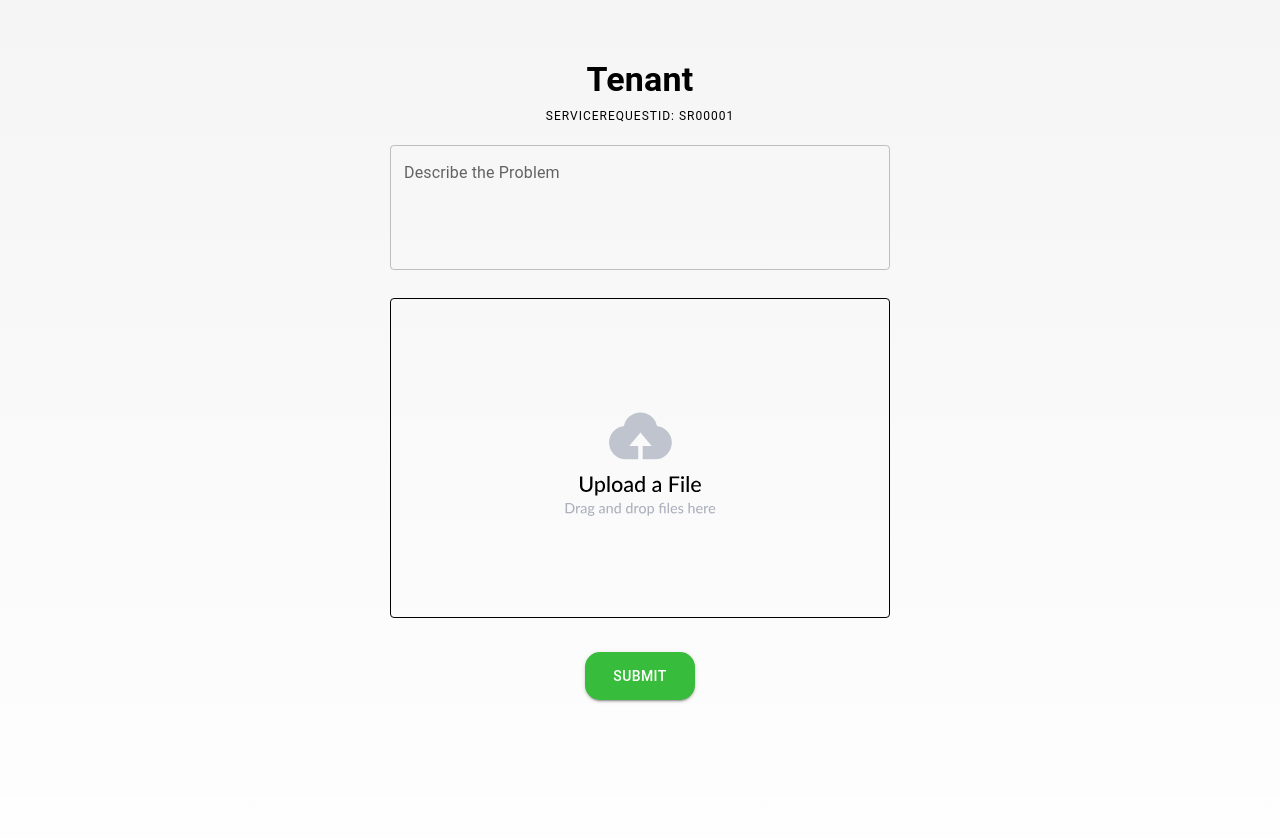
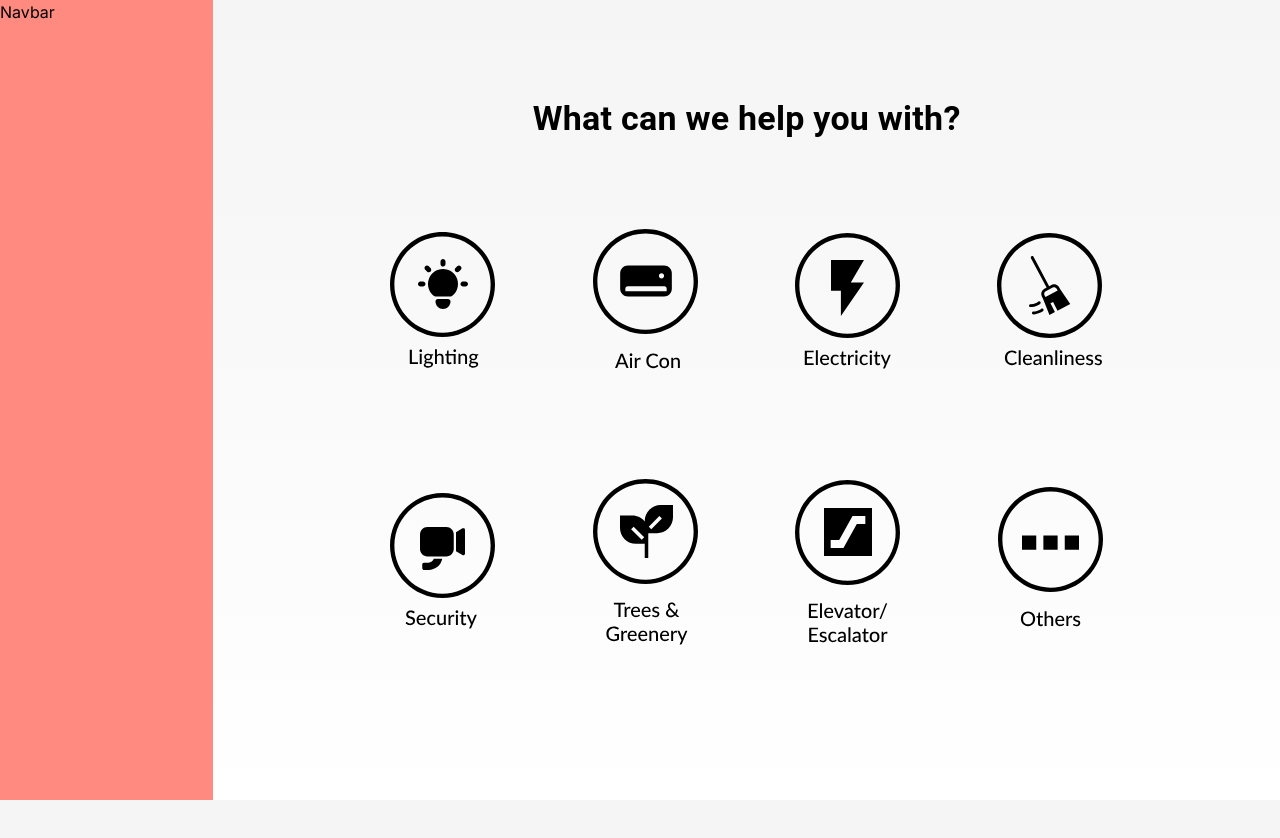
Before and after one commit to chienshyong/esc-hms-portal, a Next.js app in the folder frontend/: page /Tenant in a window 1280 px wide. Shown: the top 838 px of the page. After the commit the page ends 800 px from the top, so only its background shows below. Built offline with nearby package versions, Linux system fonts and the light colour scheme.

Commit message:
fixes, prepared pageflow

```diff
--- a/frontend/app/[form]/page.js
+++ b/frontend/app/Tenant/[form]/page.js
@@ -5,9 +5,9 @@ import {TextField} from '@mui/material'
 import {Button} from '@mui/material'
 import { Grid } from '@mui/material'
 import Image from 'next/image'
-import upload from '../../public/upload.svg'
+import upload from '../../../public/upload.svg'
 
-export default function OptionDetail({params}){
+export default function TenantForm({params}){
     const {form} = params
     return(
         <body style={{backgroundColor: "#F5F5F5"}}>
--- a/frontend/app/options.js
+++ b/frontend/app/Tenant/options.js
@@ -4,23 +4,23 @@ import Link from 'next/link'
 import React, { useState } from 'react';
 import Image from 'next/image'
 
-import lighting from '../public/options/lighting.svg'
-import aircon from '../public/options/aircon.svg'
-import electricity from '../public/options/electricity.svg'
-import cleanliness from '../public/options/cleanliness.svg'
-import security from '../public/options/security.svg'
-import horticulture from  '../public/options/horticulture.svg'
-import elevator from  '../public/options/elevator.svg'
-import others from  '../public/options/others.svg'
+import lighting from '../../public/options/lighting.svg'
+import aircon from '../../public/options/aircon.svg'
+import electricity from '../../public/options/electricity.svg'
+import cleanliness from '../../public/options/cleanliness.svg'
+import security from '../../public/options/security.svg'
+import horticulture from  '../../public/options/horticulture.svg'
+import elevator from  '../../public/options/elevator.svg'
+import others from  '../../public/options/others.svg'
 
-import lightingc from '../public/options/lightingc.svg'
-import airconc from '../public/options/airconc.svg'
-import electricityc from '../public/options/electricityc.svg'
-import cleanlinessc from '../public/options/cleanlinessc.svg'
-import securityc from '../public/options/securityc.svg'
-import horticulturec from  '../public/options/horticulturec.svg'
-import elevatorc from  '../public/options/elevatorc.svg'
-import othersc from  '../public/options/othersc.svg'
+import lightingc from '../../public/options/lightingc.svg'
+import airconc from '../../public/options/airconc.svg'
+import electricityc from '../../public/options/electricityc.svg'
+import cleanlinessc from '../../public/options/cleanlinessc.svg'
+import securityc from '../../public/options/securityc.svg'
+import horticulturec from  '../../public/options/horticulturec.svg'
+import elevatorc from  '../../public/options/elevatorc.svg'
+import othersc from  '../../public/options/othersc.svg'
 
 const options = [
   "Lighting",
@@ -73,7 +73,7 @@ export default function Options(){
                 onMouseEnter={() => setIndex(index)}
                 onMouseLeave={() => setIndex(null)}
               >
-              <Link href={`/${options[index]}`}>
+              <Link href={`/Tenant/${options[index]}`}>
                 <Image
                 src={hoveredIndex === index ? hoveredimageUrls[index] : imageUrl}
                 alt={`Image ${index + 1}`}
--- /dev/null
+++ b/frontend/app/Tenant/page.js
@@ -0,0 +1,25 @@
+'use client'
+import {Typography} from '@mui/material'
+import { Grid } from '@mui/material'
+
+import Options from "./options"
+
+export default function TenantOptions() {
+  return (
+    <body style={{backgroundColor: "#F5F5F5"}}>
+      <Grid container style={{width:"100vw",height:"100vh"}}>
+        <Grid item xs={2}
+        style={{backgroundColor: "#ff8a80" }}
+        >
+          Navbar
+        </Grid>
+        <Grid item={true} xs={10}
+        direction="column"
+        >
+          <Typography variant="h4" fontWeight="bold" align='center' margin="5ch 0 2ch 0">What can we help you with?</Typography>
+          <Options/>
+        </Grid>
+      </Grid>
+    </body>
+  )
+}
--- a/frontend/app/layout.js
+++ b/frontend/app/layout.js
@@ -1,6 +1,5 @@
 import './globals.css'
 import { Inter } from 'next/font/google'
-import Link from 'next/link'
 
 const inter = Inter({ subsets: ['latin'] })
 
--- a/frontend/app/page.js
+++ b/frontend/app/page.js
@@ -1,25 +1,6 @@
 'use client'
-import {Typography} from '@mui/material'
-import { Grid } from '@mui/material'
-
-import Options from "./options"
+import { redirect } from 'next/navigation'
 
 export default function Home() {
-  return (
-    <body style={{backgroundColor: "#F5F5F5"}}>
-      <Grid container style={{width:"100vw",height:"100vh"}}>
-        <Grid item xs={2}
-        style={{backgroundColor: "#ff8a80" }}
-        >
-          Navbar
-        </Grid>
-        <Grid item={true} xs={10}
-        direction="column"
-        >
-          <Typography variant="h4" fontWeight="bold" align='center' margin="5ch 0 2ch 0">What can we help you with?</Typography>
-          <Options/>
-        </Grid>
-      </Grid>
-    </body>
-  )
-}
+    redirect("/login")
+  }
```
Also changed, not shown: 1 other file (tests, documents, lock files or other folders).
